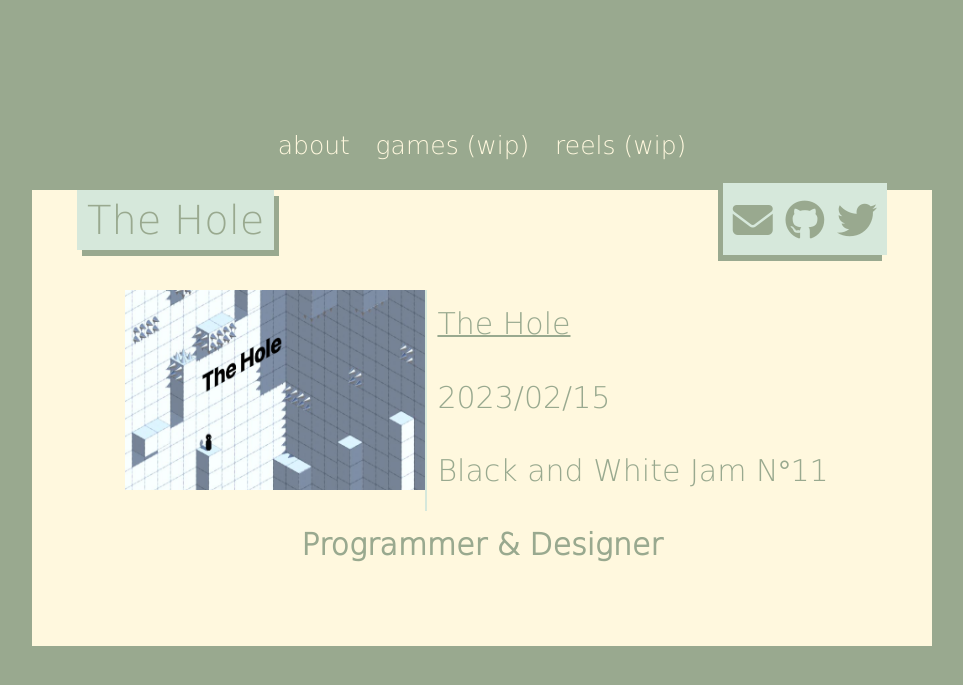
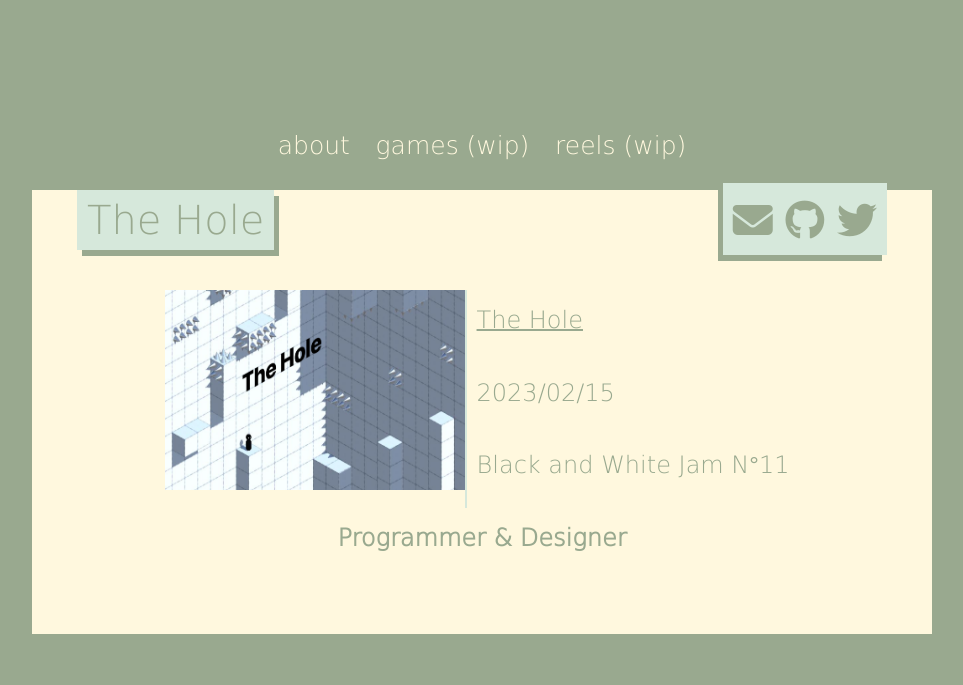
Before and after one commit to munjidev/munjidev.github.io, a Jekyll site: the page built from _posts/games/jams/2023-02-15-thehole.md, in a window 1280 px wide. Shown: the top 685 px of the page, without its empty margins (158-1121 px from the left). Built offline with Jekyll 4.4.1, drawn with Linux system fonts in a browser that asks for light colours; nearby versions of some CDN libraries; some web fonts are replaced.

Commit message:
Update item font size

```diff
--- a/assets/iteminfo.css
+++ b/assets/iteminfo.css
@@ -21,7 +21,7 @@
 	justify-content: center;
 
 	margin: 40px 5% 0 5%;
-	font-size: 30px;
+	font-size: 24px;
 	font-weight: normal;
 }
 #item-info img {
--- a/assets/itempopup.css
+++ b/assets/itempopup.css
@@ -4,7 +4,7 @@
 	position: inherit;
 }
 #item-info {
-	font-size: 30px;
+	font-size: 24px;
 	font-weight: normal;
 }
 #item-info table {
```
